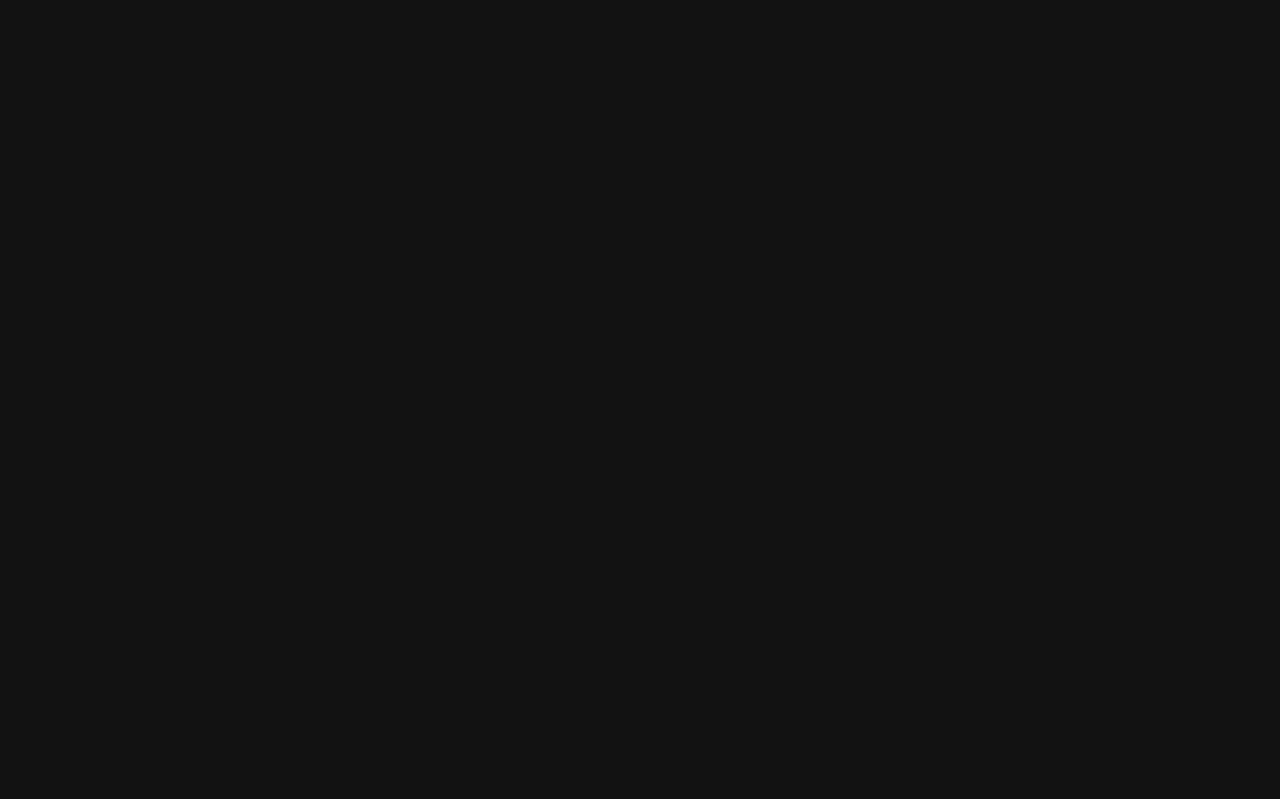
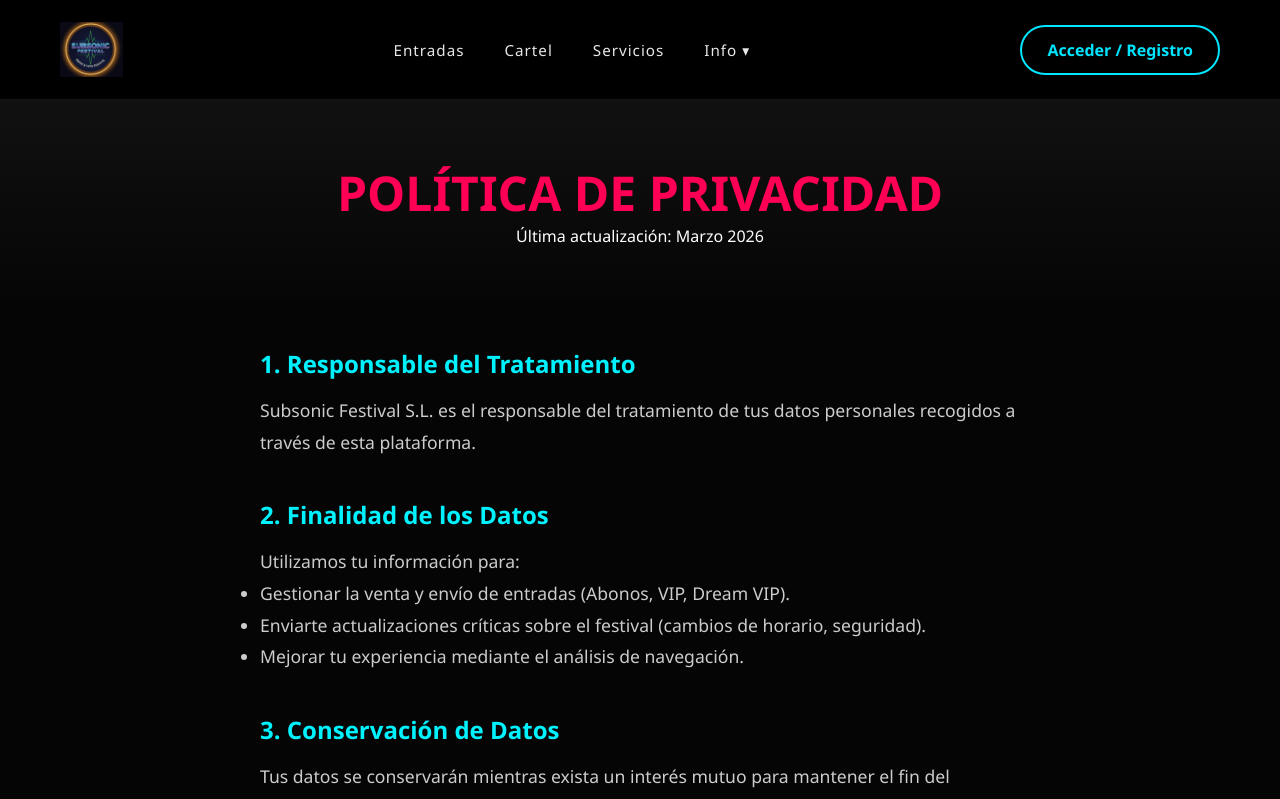
Before and after one commit to antonioRodriguez7/Proyecto-PI-Fronted, a React (Vite) app: page /politica in a window 1280 px wide. Before the commit this address had no page. Shown: the top 799 px of the page. Built offline with nearby package versions, Linux system fonts and the light colour scheme.

Commit message:
Añadida Política y Privacidad

```diff
--- a/src/App.jsx
+++ b/src/App.jsx
@@ -12,6 +12,7 @@ import Entradas from "./pages/Entradas/Entradas";
 import Servicios from "./pages/Servicios/Servicios";
 import Proveedores from "./pages/Proveedores/Proveedores";
 import PreguntasFrecuentes from "./pages/FAQS/PreguntasFrecuentes";
+import PoliticaPrivacidad from "./pages/PoliticaPrivacidad/PoliticaPrivacidad";
 
 function App() {
   return (
@@ -29,6 +30,7 @@ function App() {
         <Route path="/servicios" element={<Servicios />} />
         <Route path="/proveedores" element={<Proveedores />} />
         <Route path="/faq" element={<PreguntasFrecuentes />} />
+          <Route path="/politica" element={<PoliticaPrivacidad />} />
       </Routes>
     </>
   );
--- /dev/null
+++ b/src/pages/PoliticaPrivacidad/PoliticaPrivacidad.css
@@ -0,0 +1,40 @@
+.policy-main {
+    padding-top: 100px; /* Para que el header no lo tape */
+    min-height: 100vh;
+    background: #050505;
+    color: white;
+}
+
+.policy-hero {
+    text-align: center;
+    padding: 60px 20px;
+    background: linear-gradient(180deg, #111 0%, #050505 100%);
+}
+
+.policy-hero h1 {
+    font-size: 3rem;
+    color: #ff0055; /* Color neón de tu festival */
+    text-transform: uppercase;
+}
+
+.policy-text-container {
+    max-width: 800px;
+    margin: 0 auto;
+    padding: 40px 20px;
+}
+
+.policy-block {
+    margin-bottom: 40px;
+}
+
+.policy-block h2 {
+    color: #00f2ff; /* Otro color de acento */
+    margin-bottom: 15px;
+    font-size: 1.5rem;
+}
+
+.policy-block p, .policy-block li {
+    font-size: 1.1rem;
+    line-height: 1.8;
+    color: #ccc;
+}
--- /dev/null
+++ b/src/pages/PoliticaPrivacidad/PoliticaPrivacidad.jsx
@@ -0,0 +1,47 @@
+import React from 'react';
+import Header from '../../components/Header'; // Ajusta la ruta según tu carpeta
+import './PoliticaPrivacidad.css';
+
+function PoliticaPrivacidad() {
+    return (
+        <div className="app-container">
+            <Header />
+            <main className="policy-main">
+                <section className="policy-hero">
+                    <h1>POLÍTICA DE PRIVACIDAD</h1>
+                    <p>Última actualización: Marzo 2026</p>
+                </section>
+
+                <section className="policy-text-container">
+                    <div className="policy-block">
+                        <h2>1. Responsable del Tratamiento</h2>
+                        <p>Subsonic Festival S.L. es el responsable del tratamiento de tus datos personales recogidos a través de esta plataforma.</p>
+                    </div>
+
+                    <div className="policy-block">
+                        <h2>2. Finalidad de los Datos</h2>
+                        <p>Utilizamos tu información para:
+                            <ul>
+                                <li>Gestionar la venta y envío de entradas (Abonos, VIP, Dream VIP).</li>
+                                <li>Enviarte actualizaciones críticas sobre el festival (cambios de horario, seguridad).</li>
+                                <li>Mejorar tu experiencia mediante el análisis de navegación.</li>
+                            </ul>
+                        </p>
+                    </div>
+
+                    <div className="policy-block">
+                        <h2>3. Conservación de Datos</h2>
+                        <p>Tus datos se conservarán mientras exista un interés mutuo para mantener el fin del tratamiento o cuando sea necesario por obligaciones legales.</p>
+                    </div>
+
+                    <div className="policy-block">
+                        <h2>4. Derechos del Usuario</h2>
+                        <p>Tienes derecho a acceder, rectificar y suprimir tus datos, así como otros derechos detallados en la normativa vigente, contactando a <strong>privacy@subsonicfestival.com</strong>.</p>
+                    </div>
+                </section>
+            </main>
+        </div>
+    );
+}
+
+export default PoliticaPrivacidad;
```
